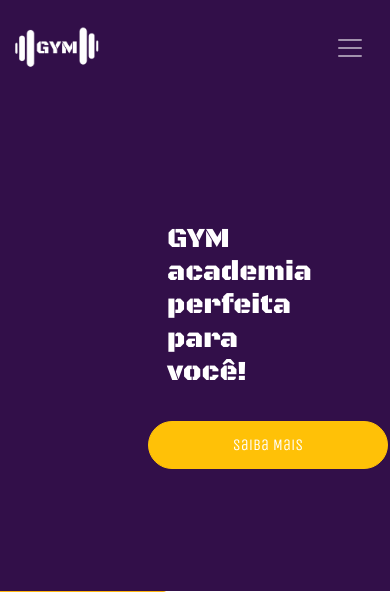
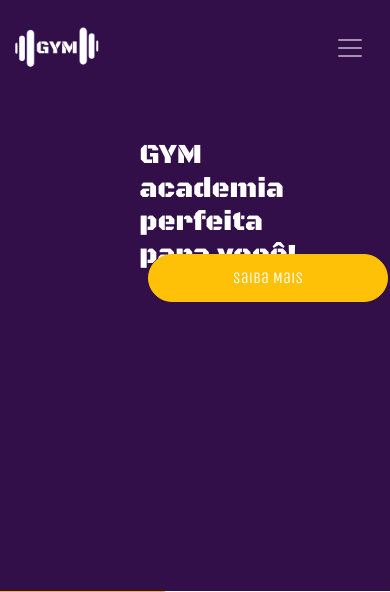
Before and after one commit to milenevb/academia, a PHP site: page / in a window 390 px wide; the page is wider, and only the part inside the window is pictured. Shown: the top 592 px of that part. Run offline with PHP 8.4, Linux system fonts and the light colour scheme.

Commit message:
finalizadoo

```diff
--- a/css/style1.css
+++ b/css/style1.css
@@ -300,9 +300,9 @@ body{
     }
     .inicio{
         margin-left:2em;
-        margin: 4.9em;
+        margin: 2em;
         height: 5em;
-        margin-top: 3em;
+        margin-top: -19em;
     }
     .btn-warning{
         margin-left:6em;
@@ -391,7 +391,7 @@ body{
     border-radius:2em;
     height: 3em;
     width: 15em;
-    margin-top: -5em;
+    margin-top: -8em;
     color:#ffffff;
     font-family: Unica One;
     margin-left: 10em;
@@ -477,8 +477,8 @@ img.img3{
    .inicio{
     color: #ffffff;
     font-family: 'Black Ops One', cursive;
-    margin: 5em;
-    margin-left:6em;
+    margin: 2em;
+    margin-left:5em;
    }
 
  .btn-warning{
```
